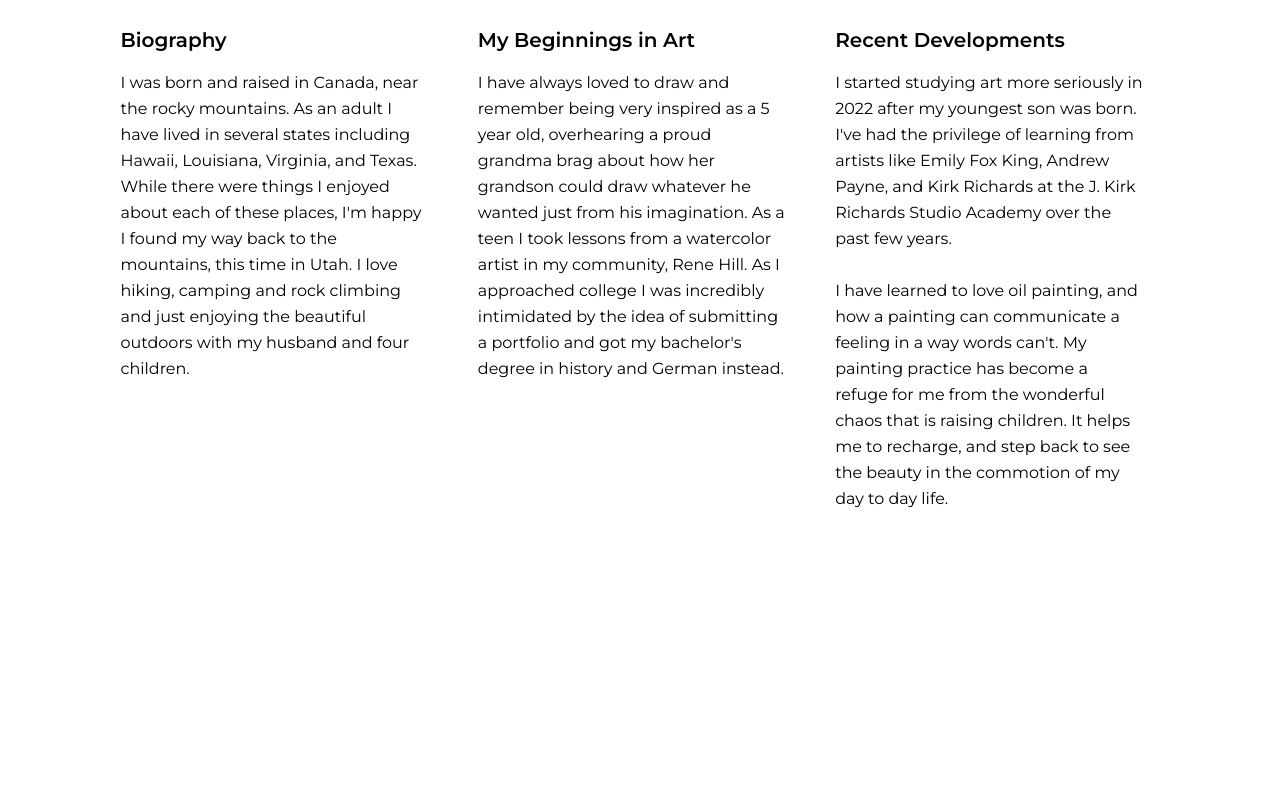
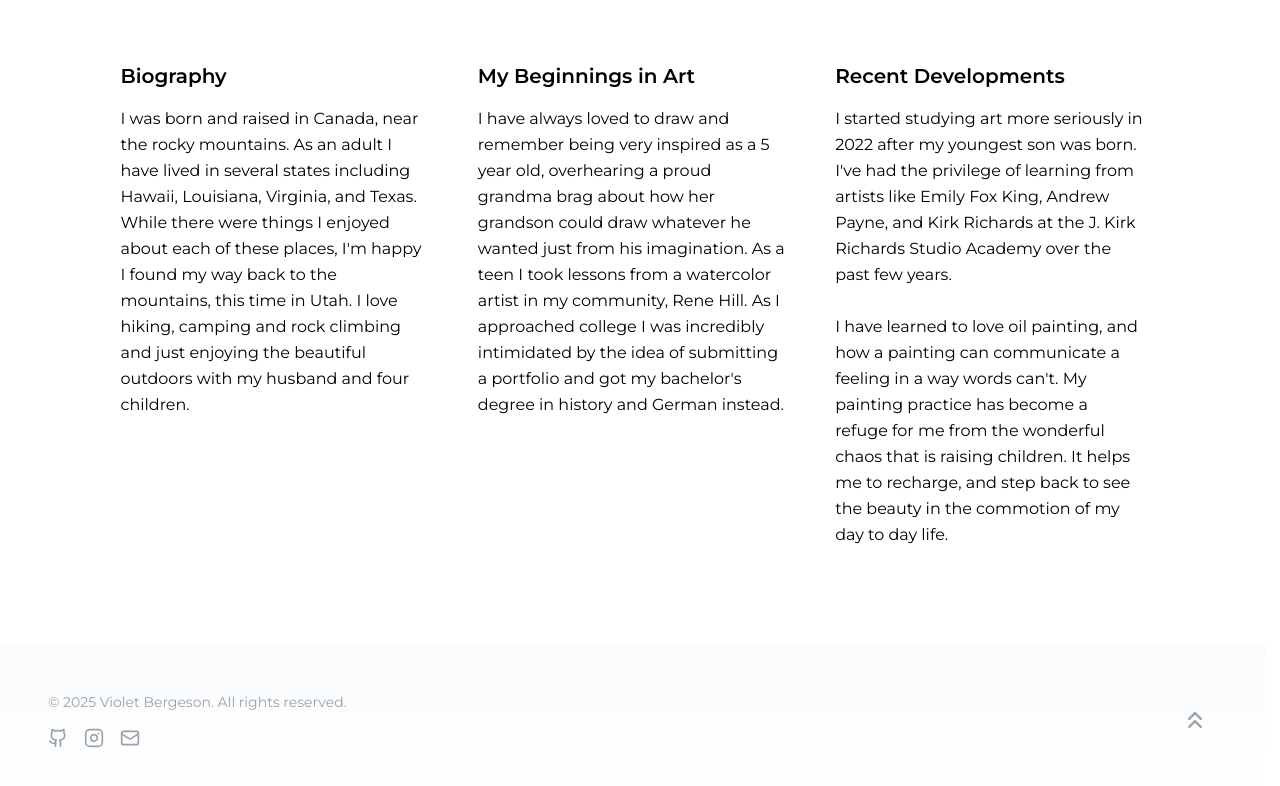
Before and after one commit to art-vbst/art-frontend, a React (Vite) app: page /about in a window 1280 px wide. Shown: the part 484-1270 px from the top of the page. Before the commit the page ends 1060 px from the top, so only its background shows below. Built offline with nearby package versions, Linux system fonts and the light colour scheme; no server answers.

Commit message:
feat: footer, support email links

```diff
--- a/src/components/Button/Button.tsx
+++ b/src/components/Button/Button.tsx
@@ -6,13 +6,13 @@ type ButtonProps = React.ButtonHTMLAttributes<HTMLButtonElement> & {
 };
 
 const baseClasses =
-  'py-3 px-6 rounded cursor-pointer transition-colors duration-200 ease border-none disabled:cursor-not-allowed';
+  'py-3 px-6 rounded cursor-pointer transition-colors duration-200 ease disabled:cursor-not-allowed';
 
 const variantClasses = {
   primary:
-    'bg-gray-900 text-white hover:bg-gray-800 active:bg-gray-800 disabled:bg-gray-500 disabled:hover:bg-gray-500 disabled:active:bg-gray-500',
+    'bg-gray-900 text-white hover:bg-gray-800 active:bg-gray-800 disabled:bg-gray-500 disabled:hover:bg-gray-500 disabled:active:bg-gray-500 border-none',
   outline:
-    'bg-transparent text-gray-dark border border-gray-dark hover:bg-gray-dark hover:text-white active:bg-gray-dark/90 disabled:text-[#aaa] disabled:border-[#aaa] disabled:cursor-not-allowed disabled:hover:bg-transparent',
+    'bg-transparent text-black border border-black hover:bg-gray-50 active:bg-gray-100',
 };
 
 export const Button = ({
--- /dev/null
+++ b/src/components/Footer/Footer.tsx
@@ -0,0 +1,59 @@
+import { ChevronsUp, Github, Instagram, Mail } from 'lucide-react';
+
+export const Footer = () => {
+  const footerIcons = [
+    {
+      icon: <Github className="h-5 w-5" />,
+      href: 'https://github.com/art-vbst/art-frontend',
+    },
+    {
+      icon: <Instagram className="h-5 w-5" />,
+      href: 'https://www.instagram.com/violetbergeson.art',
+    },
+    {
+      icon: <Mail className="h-5 w-5" />,
+      href: `mailto:${import.meta.env.VITE_CONTACT_EMAIL}`,
+    },
+  ];
+
+  return (
+    <div className="flex flex-col items-center justify-between gap-8 bg-gradient-to-b from-gray-50 to-transparent px-12 py-8 sm:flex-row sm:py-12">
+      <div className="flex flex-col items-center gap-4 sm:items-start">
+        <p className="text-center text-sm text-gray-400 sm:text-left">
+          &copy; {new Date().getFullYear()} Violet Bergeson. All rights
+          reserved.
+        </p>
+        <div className="flex items-center gap-4">
+          {footerIcons.map((icon) => (
+            <FooterIcon key={icon.href} icon={icon.icon} href={icon.href} />
+          ))}
+        </div>
+      </div>
+      <button
+        className="cursor-pointer rounded-full border-none bg-gray-50 bg-transparent p-2 transition-colors duration-200 hover:bg-gray-100"
+        onClick={() => window.scrollTo({ top: 0, behavior: 'smooth' })}
+        aria-label="Scroll to top"
+      >
+        <ChevronsUp className="h-6 w-6 text-gray-400 sm:h-7 sm:w-7" />
+      </button>
+    </div>
+  );
+};
+
+type FooterIconProps = {
+  icon: React.ReactNode;
+  href: string;
+};
+
+const FooterIcon = ({ icon, href }: FooterIconProps) => {
+  return (
+    <a
+      href={href}
+      target="_blank"
+      rel="noopener noreferrer"
+      className="flex items-center gap-2 text-gray-400 transition-colors duration-200 hover:text-gray-600"
+    >
+      {icon}
+    </a>
+  );
+};
--- a/src/layout/layout.tsx
+++ b/src/layout/layout.tsx
@@ -1,6 +1,7 @@
 import { Outlet } from 'react-router-dom';
 import { Cart } from '~/components/Cart/Cart';
 import { CartBadge } from '~/components/Cart/CartBadge';
+import { Footer } from '~/components/Footer/Footer';
 import { Navbar } from '~/components/Navbar/Navbar';
 import { useScrollToTop } from '~/hooks/use-scroll-to-top';
 import { useValidateCart } from '~/hooks/use-validate-cart';
@@ -11,14 +12,15 @@ export const Layout = () => {
 
   return (
     <div className="relative flex min-h-dvh w-full flex-col">
-      <Navbar className="sticky top-0 z-10 mb-6 w-full sm:static sm:top-auto sm:mb-0" />
+      <Navbar className="sticky top-0 z-10 mb-6 w-full sm:static sm:top-auto sm:mb-0 md:mb-6" />
       <Cart />
       <CartBadge />
-      <div className="flex w-full flex-1 flex-col items-center px-5 pb-16">
+      <div className="flex w-full flex-1 flex-col items-center px-5 pb-8 sm:pb-24">
         <div className="flex w-full max-w-5xl flex-col">
           <Outlet />
         </div>
       </div>
+      <Footer />
     </div>
   );
 };
--- a/src/pages/about/About.tsx
+++ b/src/pages/about/About.tsx
@@ -6,8 +6,8 @@ export const About = () => {
   const [imageLoaded, setImageLoaded] = React.useState(false);
 
   return (
-    <div className="mx-auto max-w-5xl">
-      <div className="mb-12 flex flex-col gap-8 md:flex-row">
+    <div className="mx-auto flex max-w-5xl flex-col gap-12 sm:gap-16">
+      <div className="flex flex-col gap-12 md:flex-row">
         <div className="flex-1">
           {!imageLoaded && (
             <Skeleton className="w-full rounded" aspectRatio="569/319" />
--- a/src/pages/art/ArtCardColumns.tsx
+++ b/src/pages/art/ArtCardColumns.tsx
@@ -72,7 +72,6 @@ export const ArtCardColumns = ({
         return cn(base, 'gap-24');
     }
   }, [spacing, isMobile]);
-  ``;
 
   const renderArtwork = (artwork: Artwork) => {
     return (
@@ -90,9 +89,11 @@ export const ArtCardColumns = ({
       <div className={cn(spacingClassString, 'flex-1')}>
         {columnAssignments.column1.map(renderArtwork)}
       </div>
-      <div className={cn(spacingClassString, 'flex-1')}>
-        {columnAssignments.column2.map(renderArtwork)}
-      </div>
+      {columnAssignments.column2.length > 0 && (
+        <div className={cn(spacingClassString, 'flex-1')}>
+          {columnAssignments.column2.map(renderArtwork)}
+        </div>
+      )}
     </div>
   );
 };
--- a/src/pages/general/Error.tsx
+++ b/src/pages/general/Error.tsx
@@ -1,10 +1,22 @@
+import { Button } from '~/components/Button/Button';
 import { PageContainer } from '~/components/PageContainer/PageContainer';
 
 export const Error = () => {
   return (
     <PageContainer>
       <h2 className="text-xl font-semibold">An error occurred.</h2>
-      <p className="text-gray-light">Please try again later.</p>
+      <p className="text-gray-light">
+        Please try again. If the issue persists, please contact support.
+      </p>
+
+      <Button
+        className="mt-8"
+        onClick={() =>
+          (window.location.href = `mailto:${import.meta.env.VITE_CONTACT_EMAIL}`)
+        }
+      >
+        Contact Support
+      </Button>
     </PageContainer>
   );
 };
--- a/src/pages/orders/CheckoutReturn.tsx
+++ b/src/pages/orders/CheckoutReturn.tsx
@@ -73,7 +73,29 @@ export const CheckoutReturn = () => {
     setError('polling timeout');
   };
 
-  const getStatusDisplay = (): { title: string; message: React.ReactNode } => {
+  const homepageButton = (
+    <Button className="mt-8" onClick={() => navigate('/')} variant="outline">
+      Go to Homepage
+    </Button>
+  );
+
+  const supportButton = (
+    <Button
+      className="mt-8"
+      onClick={() =>
+        (window.location.href = `mailto:${import.meta.env.VITE_CONTACT_EMAIL}`)
+      }
+      variant="outline"
+    >
+      Contact Support
+    </Button>
+  );
+
+  const getStatusDisplay = (): {
+    title: string;
+    message: React.ReactNode;
+    showSupportButton?: boolean;
+  } => {
     if (!order && !error) {
       return {
         title: 'Loading order status...',
@@ -104,12 +126,14 @@ export const CheckoutReturn = () => {
           title: 'Order Canceled',
           message:
             'Your order has been canceled. If you did not request this cancellation, please contact support.',
+          showSupportButton: true,
         };
       default:
         return {
           title: 'Order Error',
           message:
             'An unknown error occurred. Please contact support for assistance.',
+          showSupportButton: true,
         };
     }
   };
@@ -140,10 +164,21 @@ export const CheckoutReturn = () => {
           </>
         )}
       </p>
-
-      <Button className="mt-8" onClick={() => navigate('/')}>
-        Go to Homepage
-      </Button>
+      <div className="mt-8 flex gap-4">
+        <Button onClick={() => navigate('/')} variant="outline">
+          Go to Homepage
+        </Button>
+        {statusDisplay.showSupportButton && (
+          <Button
+            variant="outline"
+            onClick={() =>
+              (window.location.href = `mailto:${import.meta.env.VITE_CONTACT_EMAIL}`)
+            }
+          >
+            Contact Support
+          </Button>
+        )}
+      </div>
     </PageContainer>
   );
 };
```
Also changed, not shown: src/pages/art/ArtList/index.tsx (line endings or trailing spaces).
